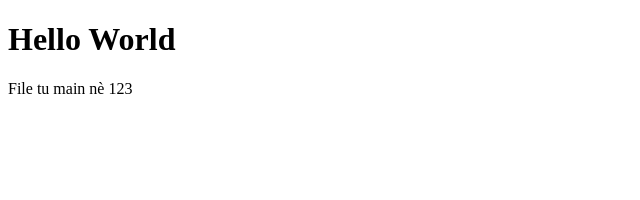
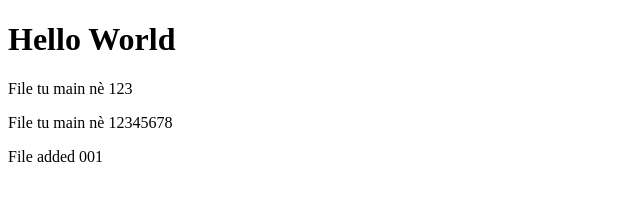
Before and after one commit to tuanlva20/testGitHub, a website: page index003.html in a window 1280 px wide. Shown: the whole page, without its empty margins (0-640 px from the left). Drawn offline with Linux system fonts and the light colour scheme.

Commit message:
commit 002

```diff
--- a/index003.html
+++ b/index003.html
@@ -10,5 +10,7 @@
 <body>
     <h1>Hello World</h1>
     <p>File tu main nè 123</p>
+    <p>File tu main nè 12345678</p>
+    <p>File added 001</p>
 </body>
 </html>
```
